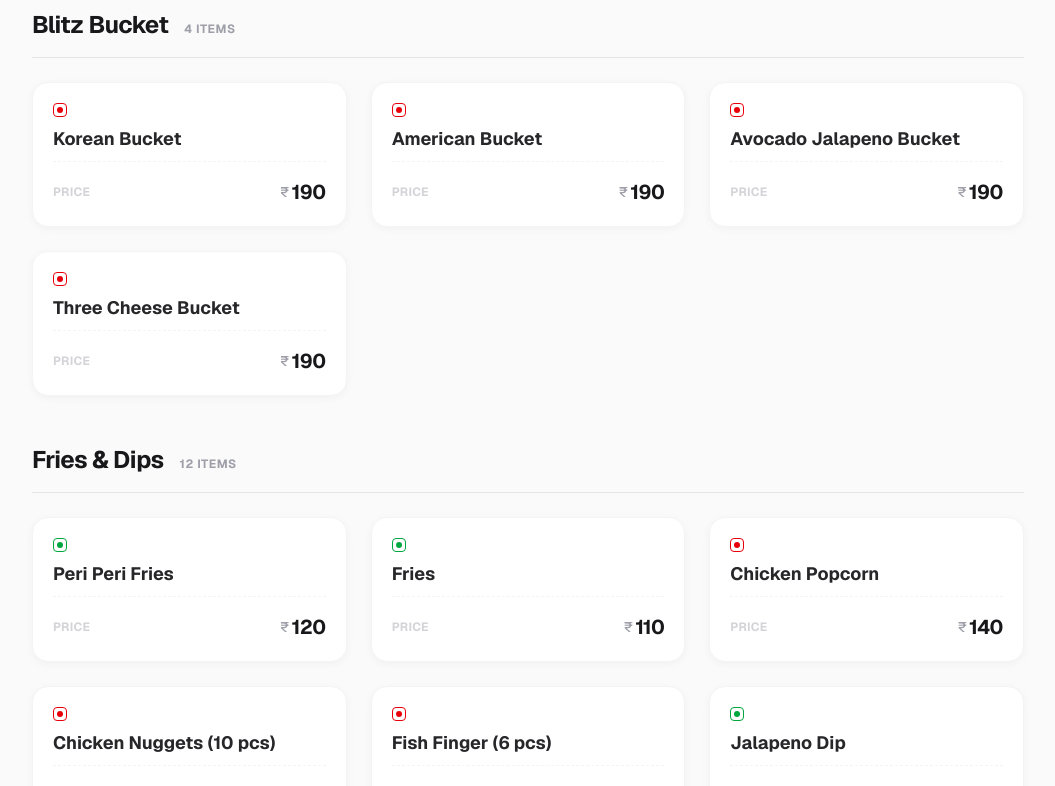
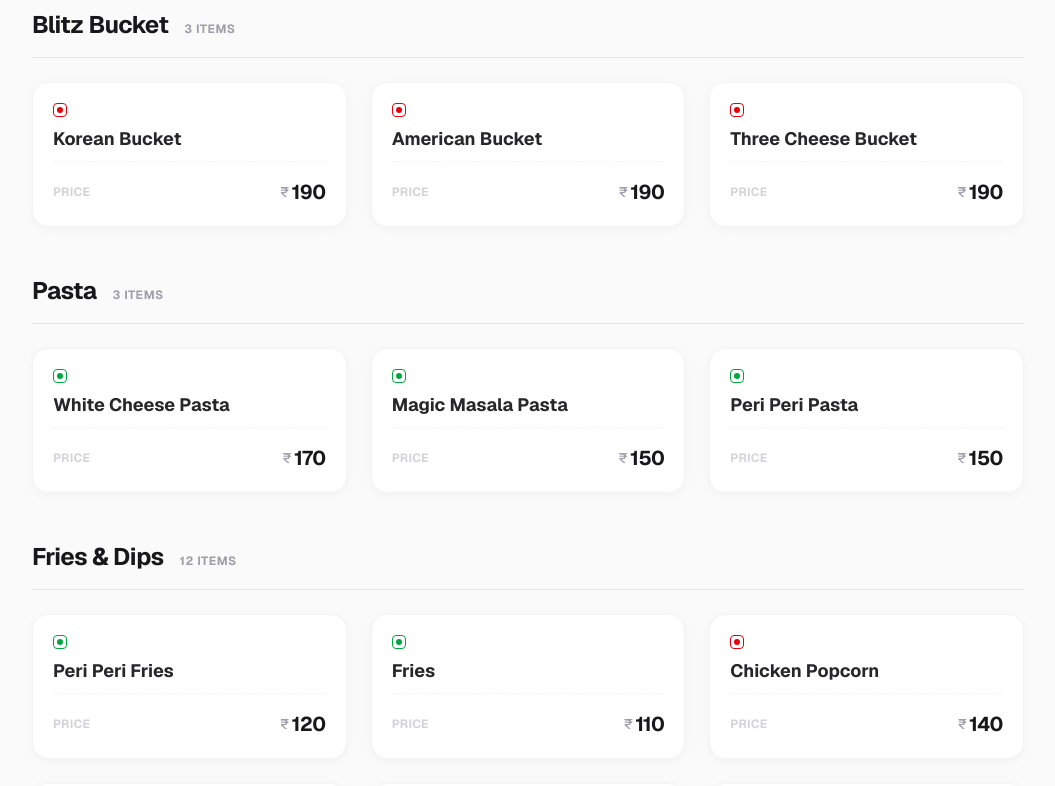
Before and after one commit to rohanjaiswal13/taplab, a Next.js app: page /highonshakes in a window 1280 px wide. Shown: the part 3320-4106 px from the top of the page, without its empty margins (112-1167 px from the left). Built offline with nearby package versions, Linux system fonts and the light colour scheme.

Commit message:
highonshakes pasta category added

```diff
--- a/app/highonshakes/page.tsx
+++ b/app/highonshakes/page.tsx
@@ -196,8 +196,16 @@ const HighOnShakesMenu = () => {
       items: [
         { name: "Korean Bucket", price: "190" },
         { name: "American Bucket", price: "190" },
-        { name: "Avocado Jalapeno Bucket", price: "190" },
         { name: "Three Cheese Bucket", price: "190" },
+      ],
+    },
+    {
+      id: "pasta",
+      label: "Pasta",
+      items: [
+        { name: "White Cheese Pasta", price: "170" },
+        { name: "Magic Masala Pasta", price: "150" },
+        { name: "Peri Peri Pasta", price: "150" },
       ],
     },
     {
```
